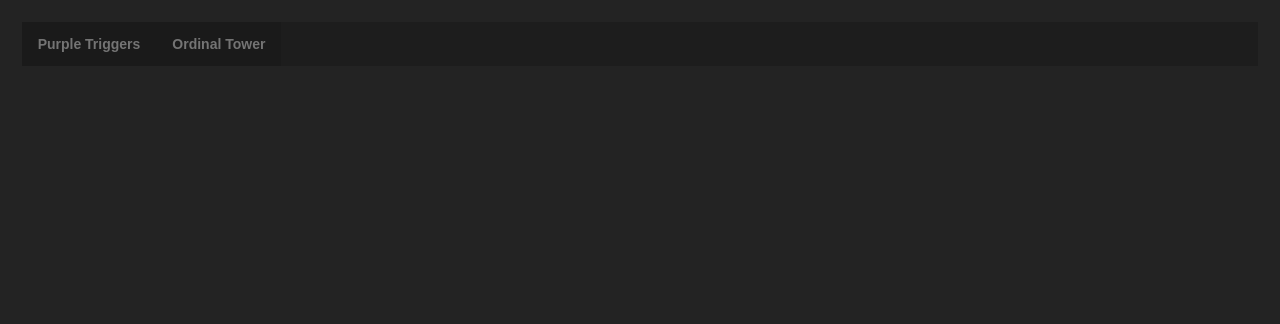
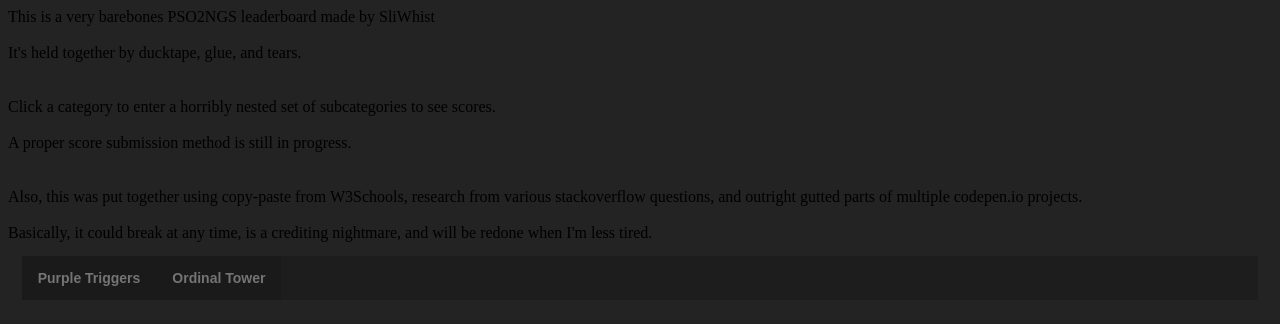
Before and after one commit to SliWhist/ngsleaderboards, a plain HTML site: page index.html in a window 1280 px wide. Drawn offline with Linux system fonts and the light colour scheme.

Commit message:
Update index.html

```diff
--- a/index.html
+++ b/index.html
@@ -1,9 +1,25 @@
 <head>
 	<title>PSO2NGS Unofficial Leaderboards</title>
 	<link rel="stylesheet" href="style.css">
+	<script src="jscript.js"></script>
 </head>
 
 <body>
+	<div class="informational">
+		This is a very barebones PSO2NGS leaderboard made by SliWhist
+		<br>
+		<br>It's held together by ducktape, glue, and tears.
+		<br>
+		<br>
+		<br>Click a category to enter a horribly nested set of subcategories to see scores.
+		<br>
+		<br>A proper score submission method is still in progress.
+		<br>
+		<br>
+		<br>Also, this was put together using copy-paste from W3Schools, research from various stackoverflow questions, and outright gutted parts of multiple codepen.io projects.
+		<br>
+		<br>Basically, it could break at any time, is a crediting nightmare, and will be redone when I'm less tired.
+	</div>
 	<div>
 		<section id="scoreboard">
 
@@ -90,5 +106,3 @@
 
 	</div>
 </body>
-
-<script src="jscript.js"></script>
```
